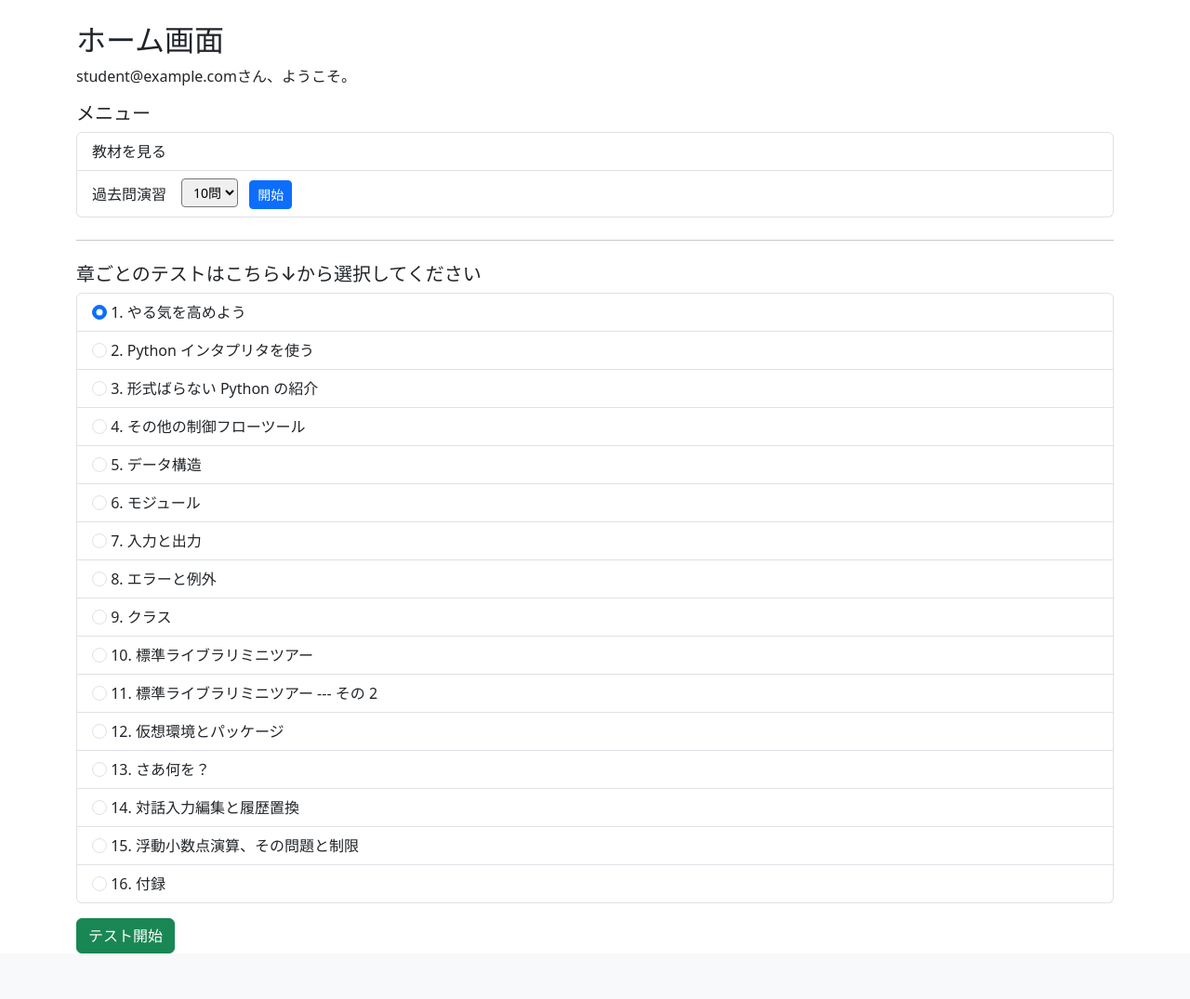
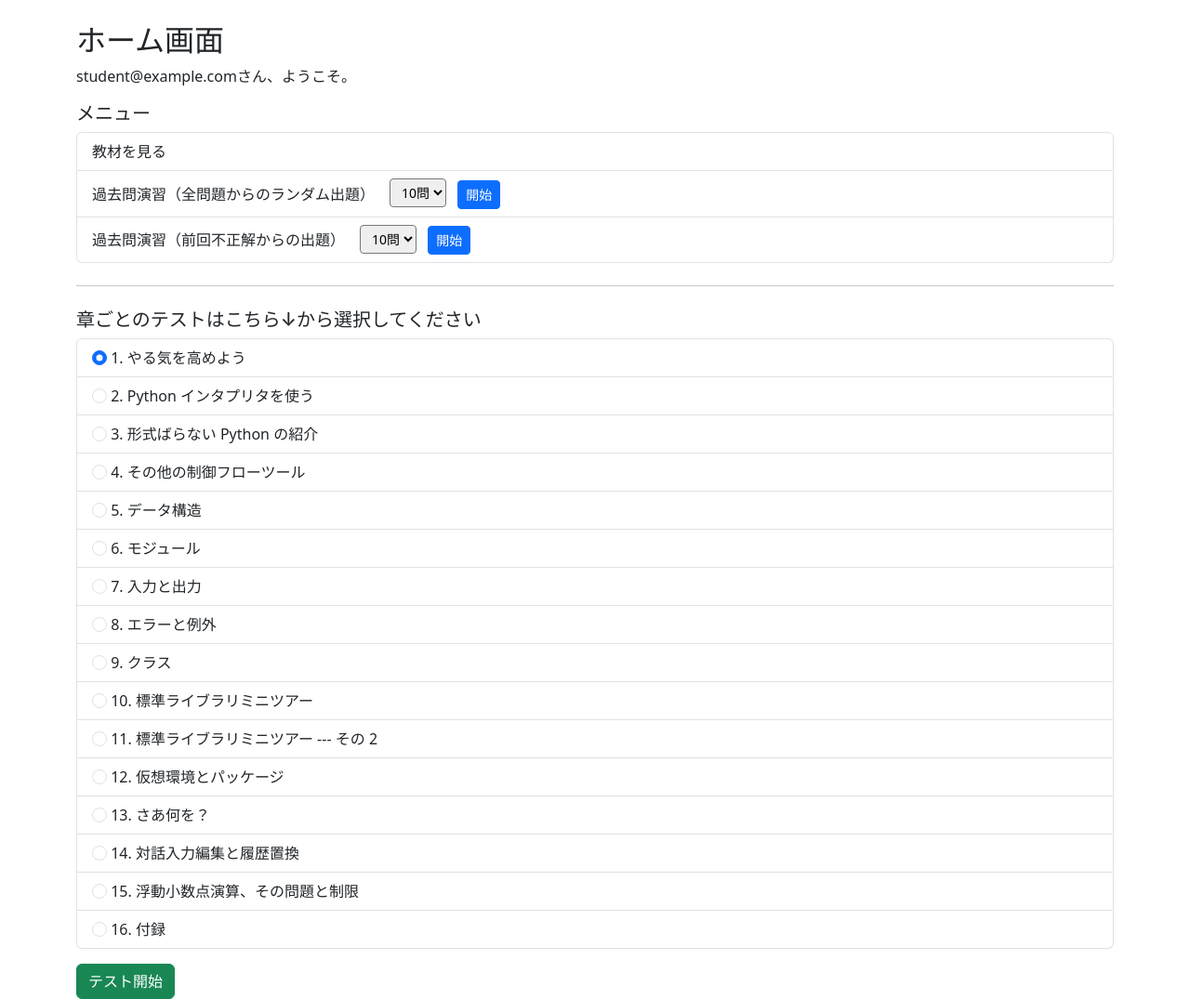
Before and after one commit to gogokate3-glitch/myquest, a Flask app: page /home in a window 1280 px wide. Shown: the part 56-1131 px from the top of the page at 93% size. Before the commit the page ends 1082 px from the top, so only its background shows below. Run offline with Flask 3, Linux system fonts and the light colour scheme; a user stored in the database is signed in.

Commit message:
不正解問題からの出題

```diff
--- a/app.py
+++ b/app.py
@@ -14,8 +14,8 @@ app.config["SQLALCHEMY_TRACK_MODIFICATIONS"] = False
 db.init_app(app)
 
 #起動時にテーブルだけ作成
-# with app.app_context():
-#     db.create_all()
+with app.app_context():
+    db.create_all()
 
 # ログイン
 @app.route("/")
@@ -140,6 +140,12 @@ def submit_section_test():
     questions = Question.query.filter(Question.id.in_(question_ids)).all()
     question_map = {str(q.id): q for q in questions}
 
+    # 現在のユーザーのIDを取得
+    current_user_email = session["user"]
+    current_user = User.query.filter_by(email=current_user_email).first()
+    if not current_user:
+        return redirect("/") # ユーザーが見つからない場合はログインページへ
+
     score = 0
     for q_id in question_ids:
         question = question_map.get(q_id)
@@ -167,6 +173,17 @@ def submit_section_test():
                 "correct_choice_text": correct_choice_text,
                 "is_correct": is_correct
             })
+
+            # QuizResultを保存
+            from model import QuizResult # Import inside function to avoid circular dependency
+            quiz_result = QuizResult(
+                user_id=current_user.id,
+                question_id=question.id,
+                is_correct=is_correct
+            )
+            db.session.add(quiz_result)
+
+    db.session.commit() # すべての結果をコミット
 
     total = len(questions)
     percentage = (score / total) * 100 if total > 0 else 0
@@ -232,6 +249,12 @@ def practice():
         if not question_ids:
             return redirect(url_for("practice"))
 
+        # 現在のユーザーのIDを取得
+        current_user_email = session["user"]
+        current_user = User.query.filter_by(email=current_user_email).first()
+        if not current_user:
+            return redirect("/") # ユーザーが見つからない場合はログインページへ
+
         results = []
         questions = Question.query.filter(Question.id.in_(question_ids)).all()
         question_map = {str(q.id): q for q in questions}
@@ -264,6 +287,17 @@ def practice():
                     "is_correct": is_correct
                 })
 
+                # QuizResultを保存
+                from model import QuizResult # Import inside function to avoid circular dependency
+                quiz_result = QuizResult(
+                    user_id=current_user.id,
+                    question_id=question.id,
+                    is_correct=is_correct
+                )
+                db.session.add(quiz_result)
+
+        db.session.commit() # すべての結果をコミット
+
         total = len(questions)
         percentage = (score / total) * 100 if total > 0 else 0
 
@@ -292,6 +326,53 @@ def practice():
 
     return render_template("practice.html", questions=q_list)
 
+@app.route("/practice_incorrect", methods=["GET"])
+def practice_incorrect():
+    if "user" not in session:
+        return redirect("/")
+
+    current_user_email = session["user"]
+    current_user = User.query.filter_by(email=current_user_email).first()
+    if not current_user:
+        return redirect("/")
+
+    try:
+        num_questions = int(request.args.get('num', 10))
+    except (ValueError, TypeError):
+        num_questions = 10
+
+    # ユーザーが不正解だった問題のIDを最新の結果で取得
+    # 各question_idについて、最新の不正解レコードを取得するサブクエリ
+    subquery = db.session.query(
+        QuizResult.question_id,
+        db.func.max(QuizResult.timestamp).label('max_timestamp')
+    ).filter(
+        QuizResult.user_id == current_user.id,
+        QuizResult.is_correct == False
+    ).group_by(QuizResult.question_id).subquery()
+
+    incorrect_results = db.session.query(QuizResult).join(
+        subquery,
+        db.and_(
+            QuizResult.question_id == subquery.c.question_id,
+            QuizResult.timestamp == subquery.c.max_timestamp
+        )
+    ).all()
+
+    incorrect_question_ids = [res.question_id for res in incorrect_results]
+
+    if not incorrect_question_ids:
+        return render_template("practice.html", questions=[], message="前回不正解だった問題はありません。")
+
+    # Questionオブジェクトを取得
+    all_incorrect_questions = Question.query.filter(Question.id.in_(incorrect_question_ids)).all()
+
+    # 指定された問題数をランダムに選ぶ
+    num_to_sample = min(len(all_incorrect_questions), num_questions)
+    q_list = random.sample(all_incorrect_questions, num_to_sample)
+
+    return render_template("practice.html", questions=q_list, title="過去問演習（前回不正解だった問題からの出題）")
+
 # 結果
 @app.route("/result")
 def result():
--- a/templates/home.html
+++ b/templates/home.html
@@ -28,7 +28,22 @@
             <a href="/material" class="list-group-item list-group-item-action">教材を見る</a>
             <div class="list-group-item">
                 <form action="/practice" method="GET" class="d-flex align-items-center">
-                    <span class="me-3">過去問演習</span>
+                    <span class="me-3">過去問演習（全問題からのランダム出題）</span>
+                    <div>
+                        <select name="num" class="form-select-sm me-2">
+                            <option value="10" selected>10問</option>
+                            <option value="20">20問</option>
+                            <option value="30">30問</option>
+                            <option value="40">40問</option>
+                            <option value="50">50問</option>
+                        </select>
+                        <button type="submit" class="btn btn-primary btn-sm">開始</button>
+                    </div>
+                </form>
+            </div>
+            <div class="list-group-item">
+                <form action="/practice_incorrect" method="GET" class="d-flex align-items-center">
+                    <span class="me-3">過去問演習（前回不正解からの出題）</span>
                     <div>
                         <select name="num" class="form-select-sm me-2">
                             <option value="10" selected>10問</option>
```
Also changed, not shown: model.py (+12 -0 lines), instance/quiz.db.
